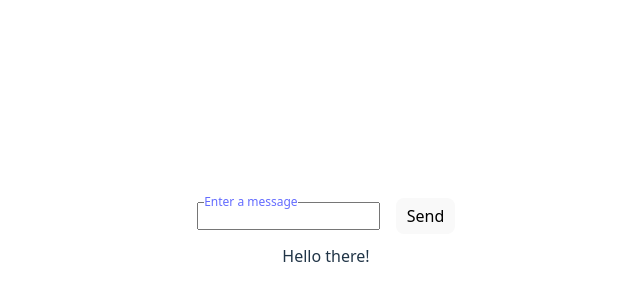
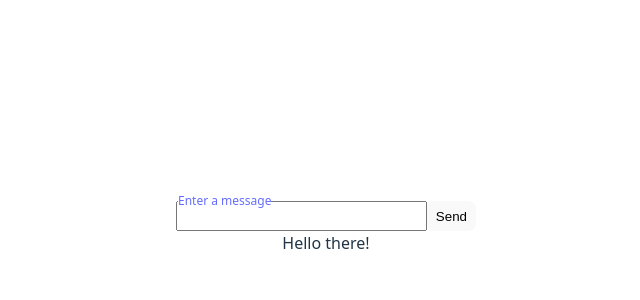
Before and after one commit to abdel1413/OptimisticStateFunction, a React (Vite) app: page / in a window 1280 px wide. Shown: the part 172-472 px from the top of the page, without its empty margins (314-954 px from the left). Built offline with nearby package versions, Linux system fonts and the light colour scheme.

Commit message:
debugging

```diff
--- a/Thread.jsx
+++ b/Thread.jsx
@@ -3,6 +3,7 @@
 
 export function Thread({ messages, sendMessageAction }) {
   const formRef = React.useRef();
+
   function formAction(formData) {
     addOptimisticMessage(formData.get("message"));
     formRef.current.reset();
@@ -10,6 +11,7 @@ export function Thread({ messages, sendMessageAction }) {
       await sendMessageAction(formData);
     });
   }
+
   const [optimisticMessages, addOptimisticMessage] = useOptimistic(
     messages,
     (state, newMessage) => [
@@ -24,15 +26,13 @@ export function Thread({ messages, sendMessageAction }) {
   return (
     <>
       <form action={formAction} ref={formRef}>
-        <div className='float-container'>
+        {/* <div className='float-container'> */}
         <input type="text" name="message" id='input-text' />
          <label htmlFor="input-text">Enter a message</label>
-        </div>
+        {/* </div> */}
         <button type="submit">Send</button>
       </form>
       {optimisticMessages.map((message, index) => (
-
-
         <div key={index} style={{ opacity: message.sending ? 0.5 : 1 }}>
           {message.text}
           {!!message.sending && <small> (Sending...)</small>}
--- a/src/App.css
+++ b/src/App.css
@@ -7,37 +7,48 @@
 
 form{
   display: flex;
-  justify-content: center;
-  align-items: center;
-  gap:10px;
+  position: relative;
+  justify-content: space-between;
   width: 300px;
+  padding: 0 5px;
+
 }
 
 .float-container {
 position: relative;
-margin: 10px;
+margin: 5px 0;
+border: 2px solid red;
+ width: 250px;
+padding-top: 10px;
+height: 40px;
 }
 
 
  input{
   padding:5px;
   font-size:12px;
-  width: 100%;
+  width: 90%;
 
 }
 
 label{
   position: absolute;
   top:0;
-  left:10px;
+  left:55px;
     pointer-events: none;
   transition: 0.2s ease all;
   background-color: transparent;
 
 }
 
-  input:focus + label,
-  input:not(:placeholder-shown) + label{
+form button{
+  padding: 0.5em 0.6em;
+
+
+}
+
+  form input:focus + label,
+  form input:not(:placeholder-shown) + label{
     top:-9px;
     left:7px;
     font-size:12px;
--- a/src/index.css
+++ b/src/index.css
@@ -31,14 +31,10 @@ h1 {
 button {
   border-radius: 8px;
   border: 1px solid transparent;
-  padding: 0.4em  0.6em;
-  font-size: 1em;
-  font-weight: 500;
-  font-family: inherit;
   background-color: #1a1a1a;
   cursor: pointer;
   transition: border-color 0.25s;
-  margin: 10px;
+
 }
 button:hover {
   border-color: #646cff;
```
